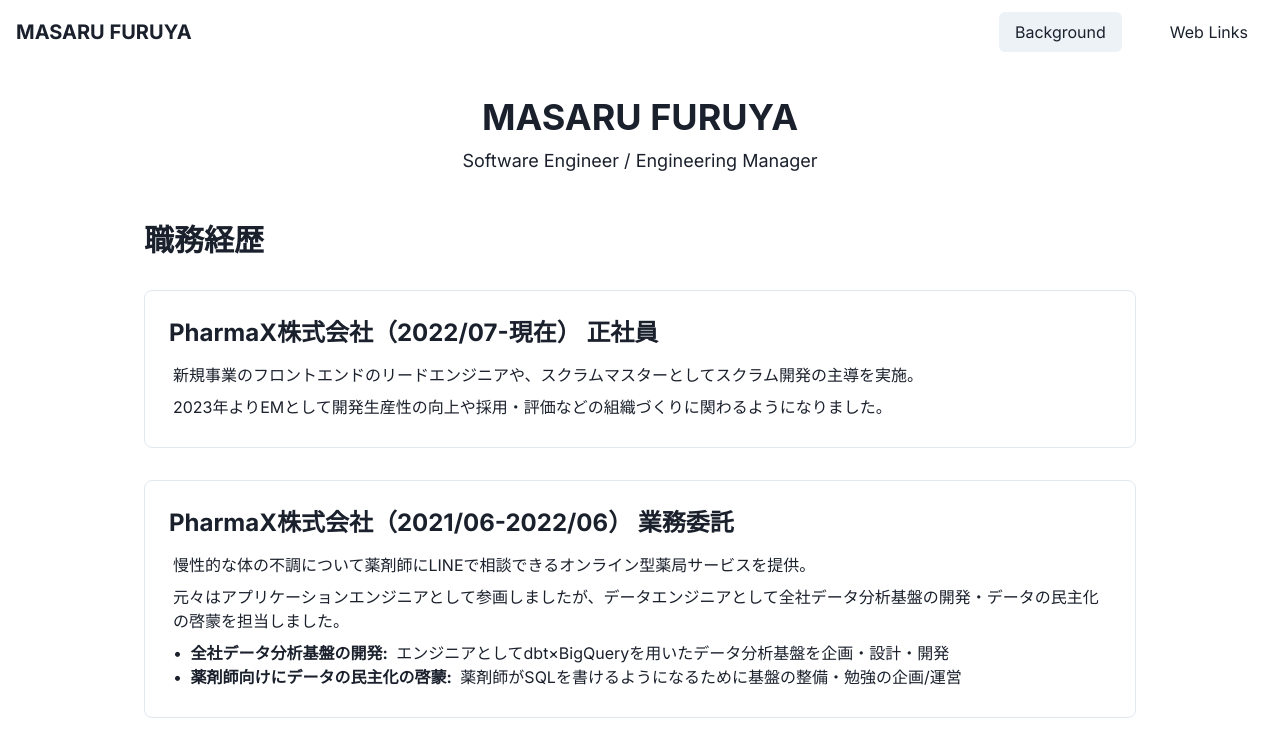
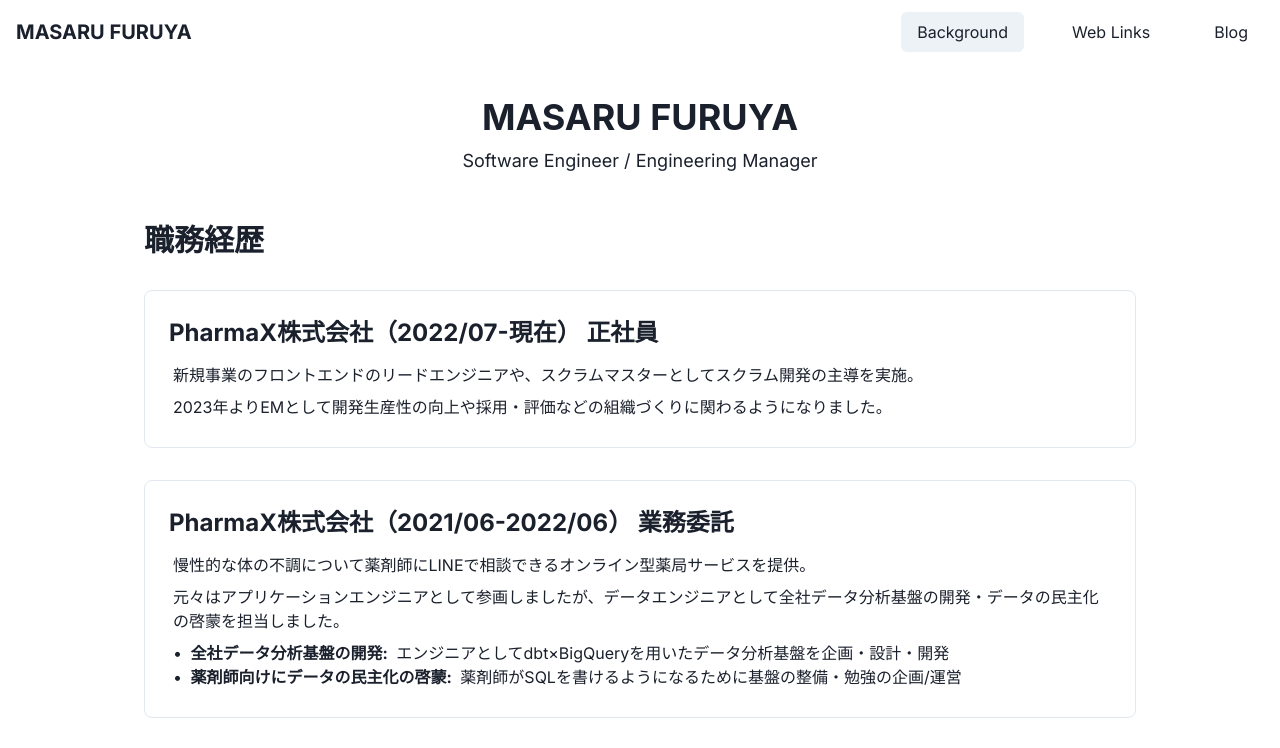
Before and after one commit to masarufuruya/portfolio, a Next.js app: page / in a window 1280 px wide. Shown: the top 748 px of the page. Built offline with nearby package versions, Linux system fonts and the light colour scheme; what @chakra-ui/next-js would draw is missing.

Commit message:
ブログを追加

```diff
--- a/src/components/Navigation.tsx
+++ b/src/components/Navigation.tsx
@@ -21,6 +21,7 @@
 const MENU_ITEMS = [
   { name: "Background", path: "/" },
   { name: "Web Links", path: "/links" },
+  { name: "Blog", path: "https://masarufuruya.com/", isExternal: true },
 ];
 
 export function Navigation() {
@@ -38,7 +39,9 @@
           py={2}
           rounded="md"
           _hover={{ bg: "gray.100" }}
-          bg={pathname === item.path ? "gray.100" : "transparent"}
+          bg={!item.isExternal && pathname === item.path ? "gray.100" : "transparent"}
+          target={item.isExternal ? "_blank" : undefined}
+          rel={item.isExternal ? "noopener noreferrer" : undefined}
         >
           {item.name}
         </Link>
```
